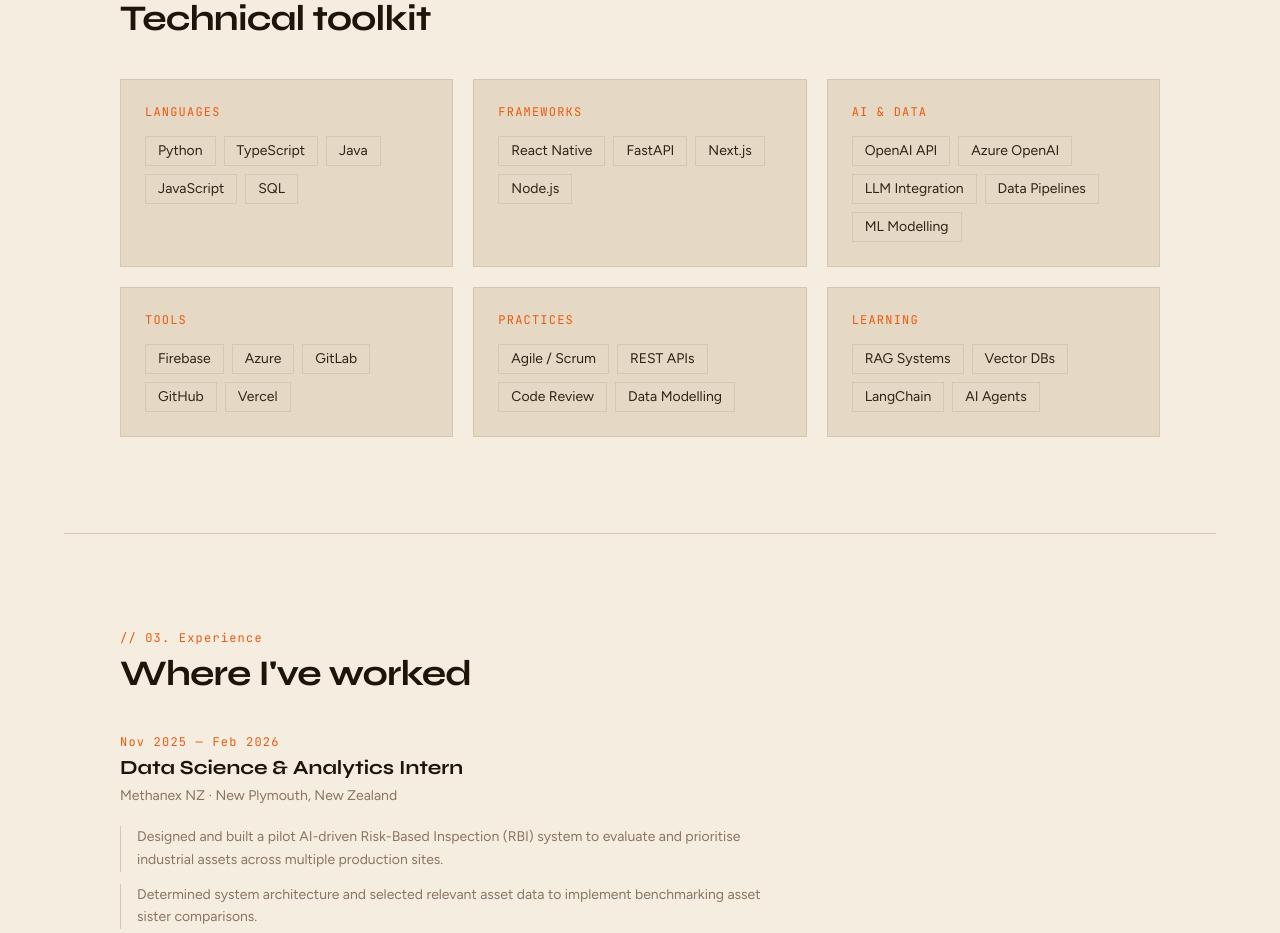
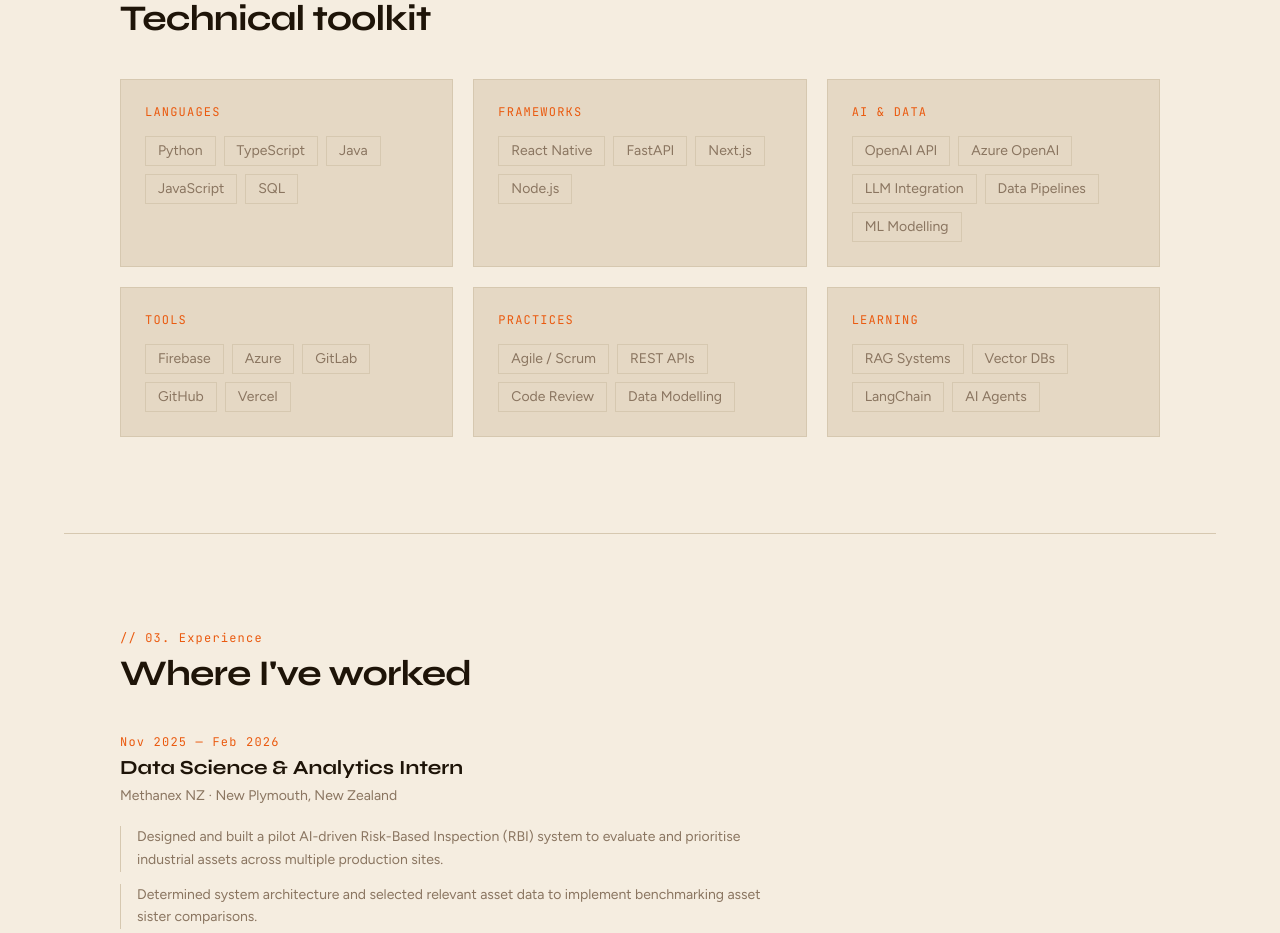
Before and after one commit to xelasrc/portfolio, a Next.js app: page / in a window 1280 px wide. Shown: the part 1440-2373 px from the top of the page. Built offline with nearby package versions, Linux system fonts and the light colour scheme.

Commit message:
feat: simple hover effect for skills

```diff
--- a/src/components/Skills.tsx
+++ b/src/components/Skills.tsx
@@ -19,11 +19,16 @@ export default function Skills() {
       <div className="grid grid-cols-3 gap-5">
         {skills.map((cat, i) => (
           <Reveal key={cat.category} delay={i * 0.1}>
-            <div className="bg-surface border border-border p-6 h-full">
+            <div className="bg-surface border border-border p-6 h-full transition-colors duration-300 hover:border-accent/30">
               <p className="font-mono text-accent text-xs tracking-widest uppercase mb-4">{cat.category}</p>
               <div className="flex flex-wrap gap-2">
                 {cat.items.map((item) => (
-                  <span key={item} className="px-3 py-1 border border-border text-text text-sm">{item}</span>
+                  <span
+                    key={item}
+                    className="px-3 py-1 border border-border text-muted text-sm"
+                  >
+                    {item}
+                  </span>
                 ))}
               </div>
             </div>
```
